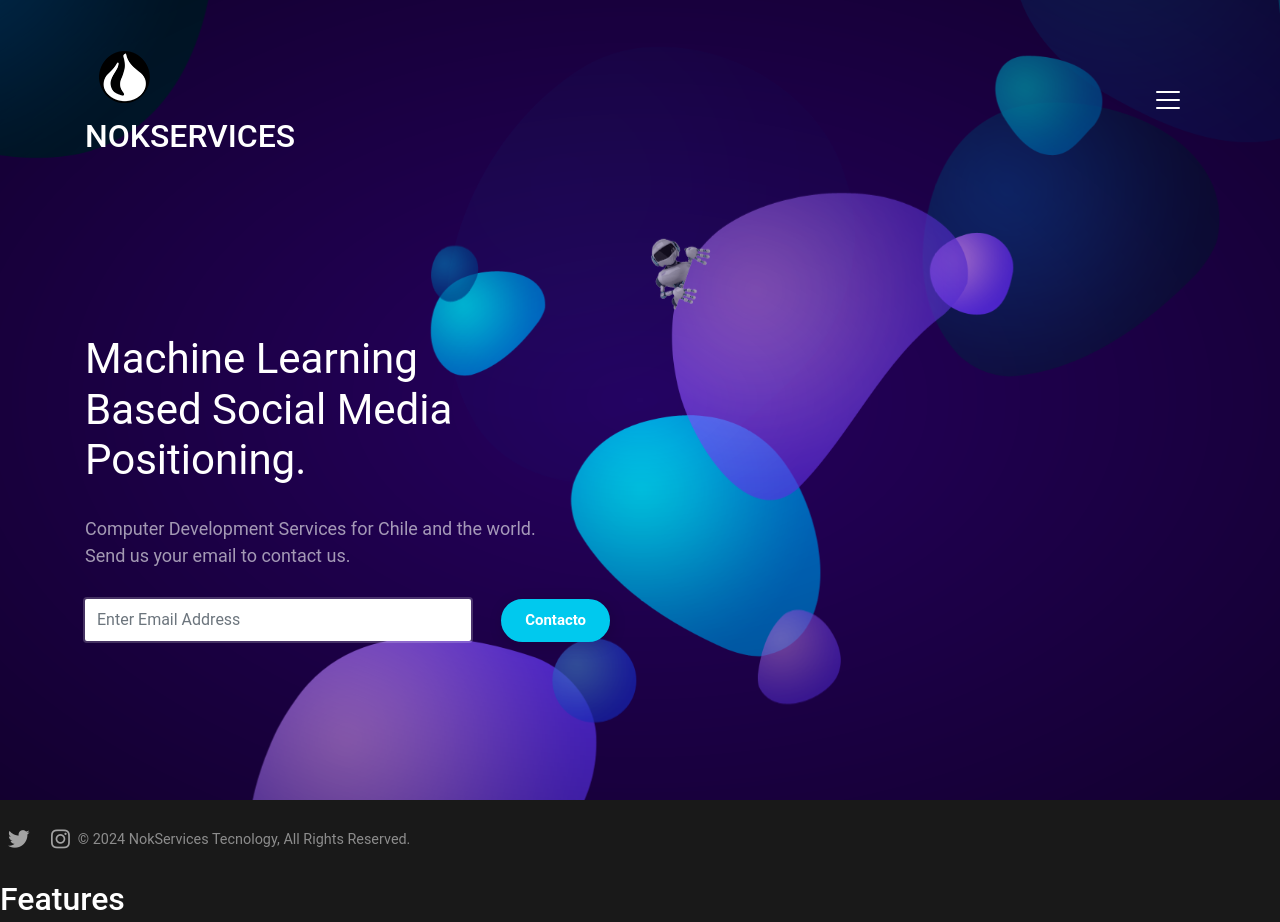
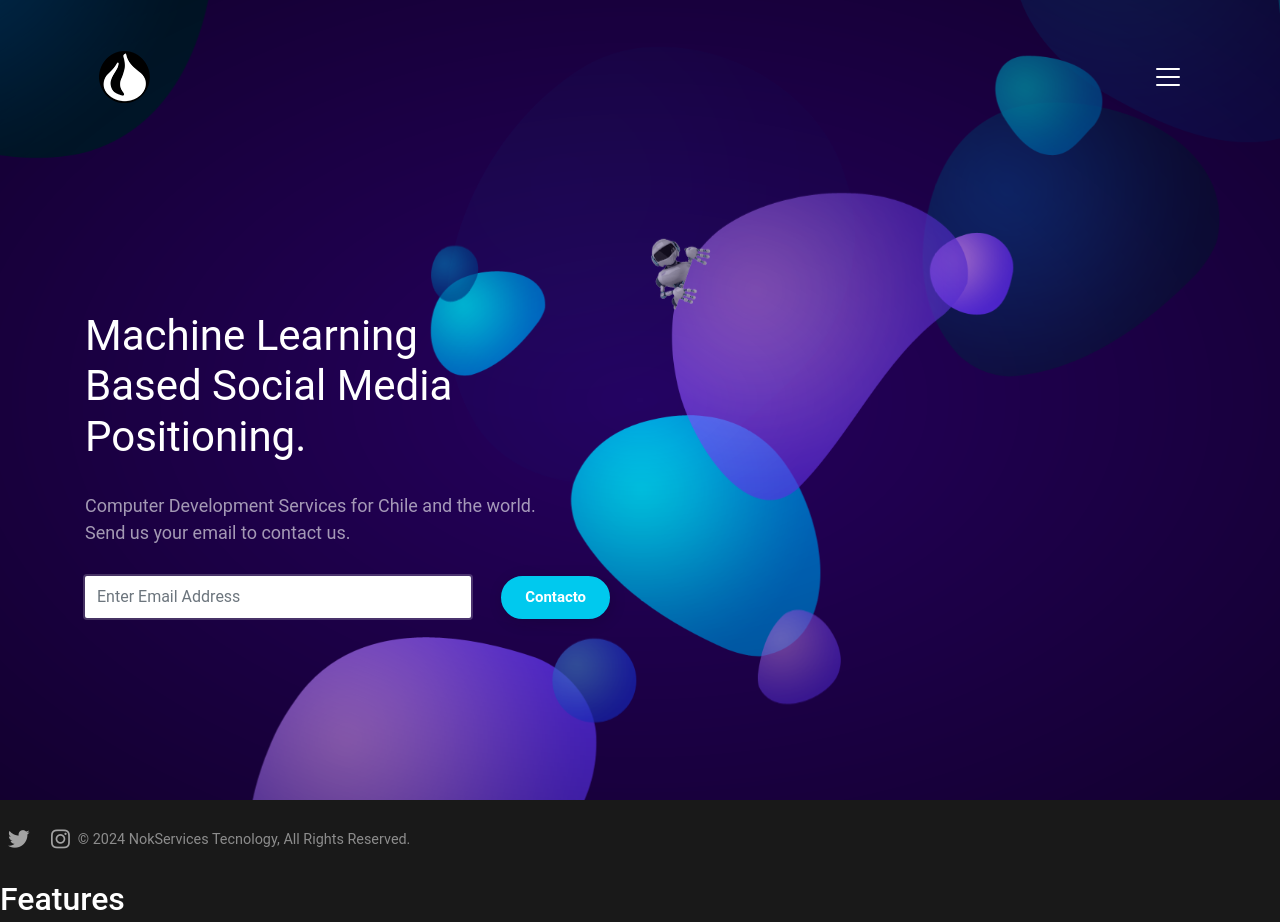
Before and after one commit to Naiclos/Naiclos.github.io, a plain HTML site: page index.html in a window 1280 px wide. Shown: the top 922 px of the page. Drawn offline with Linux system fonts and the light colour scheme; some packages are replaced by stand-ins of ours.

Commit message:
Update index.html

```diff
--- a/index.html
+++ b/index.html
@@ -27,7 +27,6 @@
                 <nav class="navbar navbar-dark ts-separate-bg-element">
                     <a class="navbar-brand" href="#">
                         <img src="assets/img/logo.png" alt="">
-			<h2>NOKSERVICES</h2>
                     </a>
                     <!--end navbar-brand-->
                     <button class="navbar-toggler ts-open-side-panel" type="button" aria-label="Toggle navigation">
```
